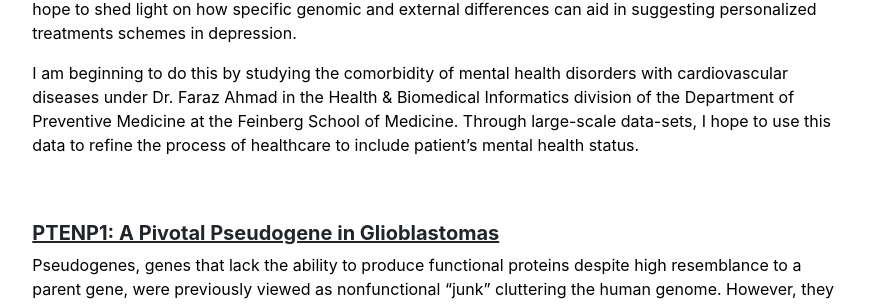
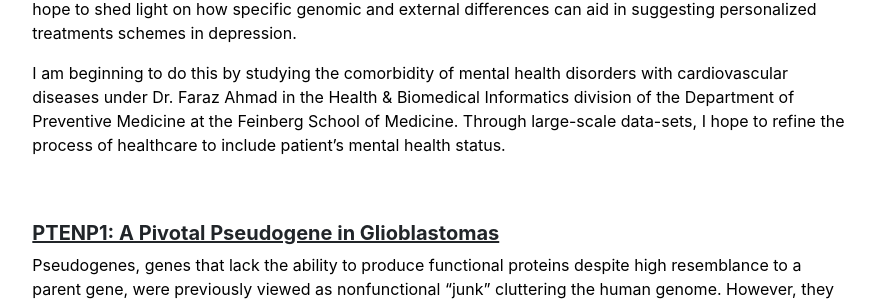
Before and after one commit to sammymustafa/sammymustafa.github.io, a Jekyll site: the page built from research.md, in a window 1280 px wide. Shown: the part 697-1001 px from the top of the page, without its empty margins (197-1082 px from the left). Built offline with Jekyll 4.4.1, drawn with Linux system fonts in a browser that asks for light colours.

Commit message:
edit out typo

```diff
--- a/research.md
+++ b/research.md
@@ -7,4 +7,4 @@ Delays in remission are the norm in mental health treatment, where trial-and-err
 
 I specifically hope to employ the panomics, environmental, and lifestyle data of patients’ first-degree relatives to develop evidence-based diagnoses and treatment options—a burgeoning but underexplored area in precision psychiatry. While family members may not be experiencing identical conditions, data similarities across kin may buttress a bottom-up approach. Utilizing machine learning and AI technologies, I hope to shed light on how specific genomic and external differences can aid in suggesting personalized treatments schemes in depression.
 
-I am beginning to do this by studying the comorbidity of mental health disorders with cardiovascular diseases under Dr. Faraz Ahmad in the Health & Biomedical Informatics division of the Department of Preventive Medicine at the Feinberg School of Medicine. Through large-scale data-sets, I hope to use this data to refine the process of healthcare to include patient's mental health status.
+I am beginning to do this by studying the comorbidity of mental health disorders with cardiovascular diseases under Dr. Faraz Ahmad in the Health & Biomedical Informatics division of the Department of Preventive Medicine at the Feinberg School of Medicine. Through large-scale data-sets, I hope to refine the process of healthcare to include patient's mental health status.
```
